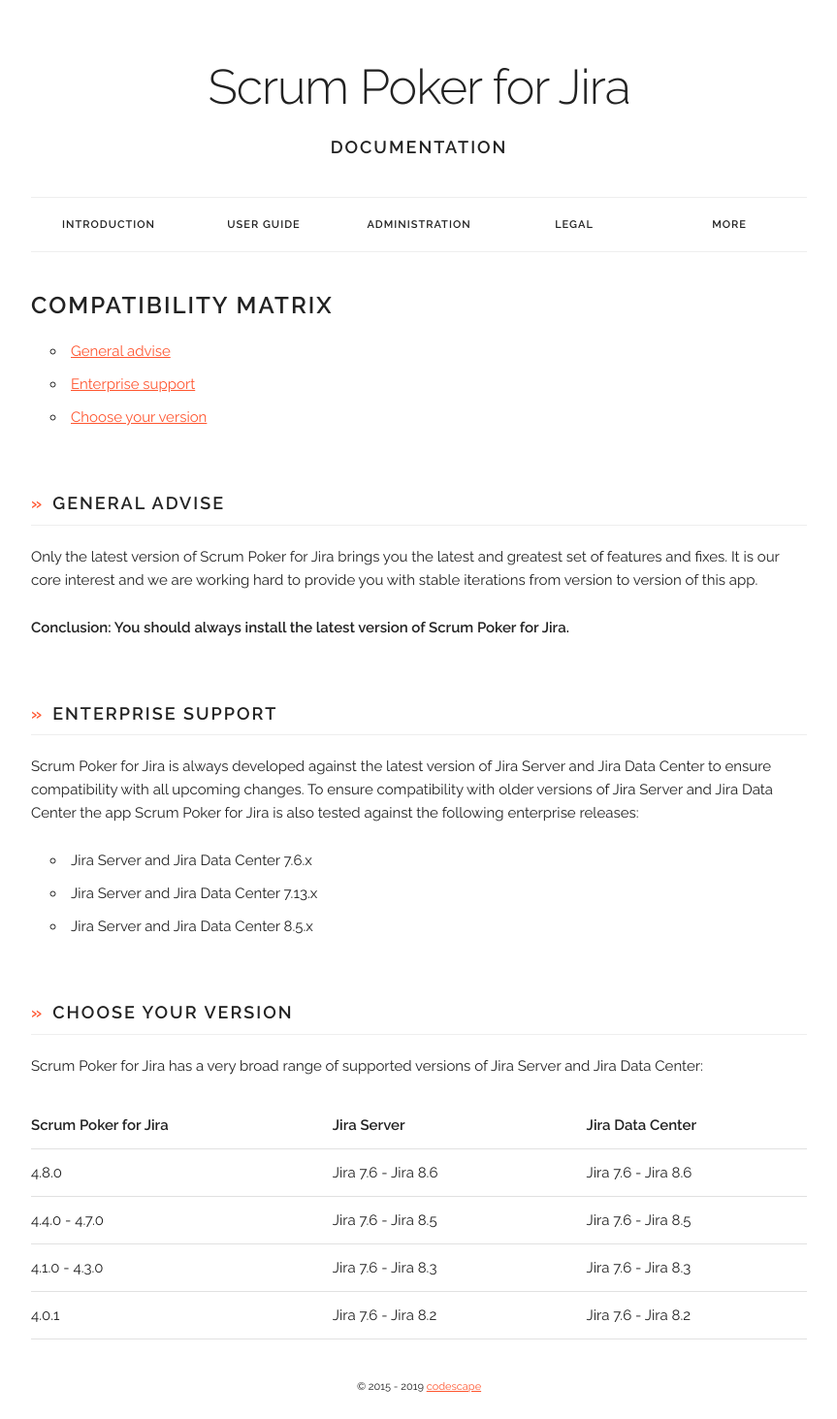
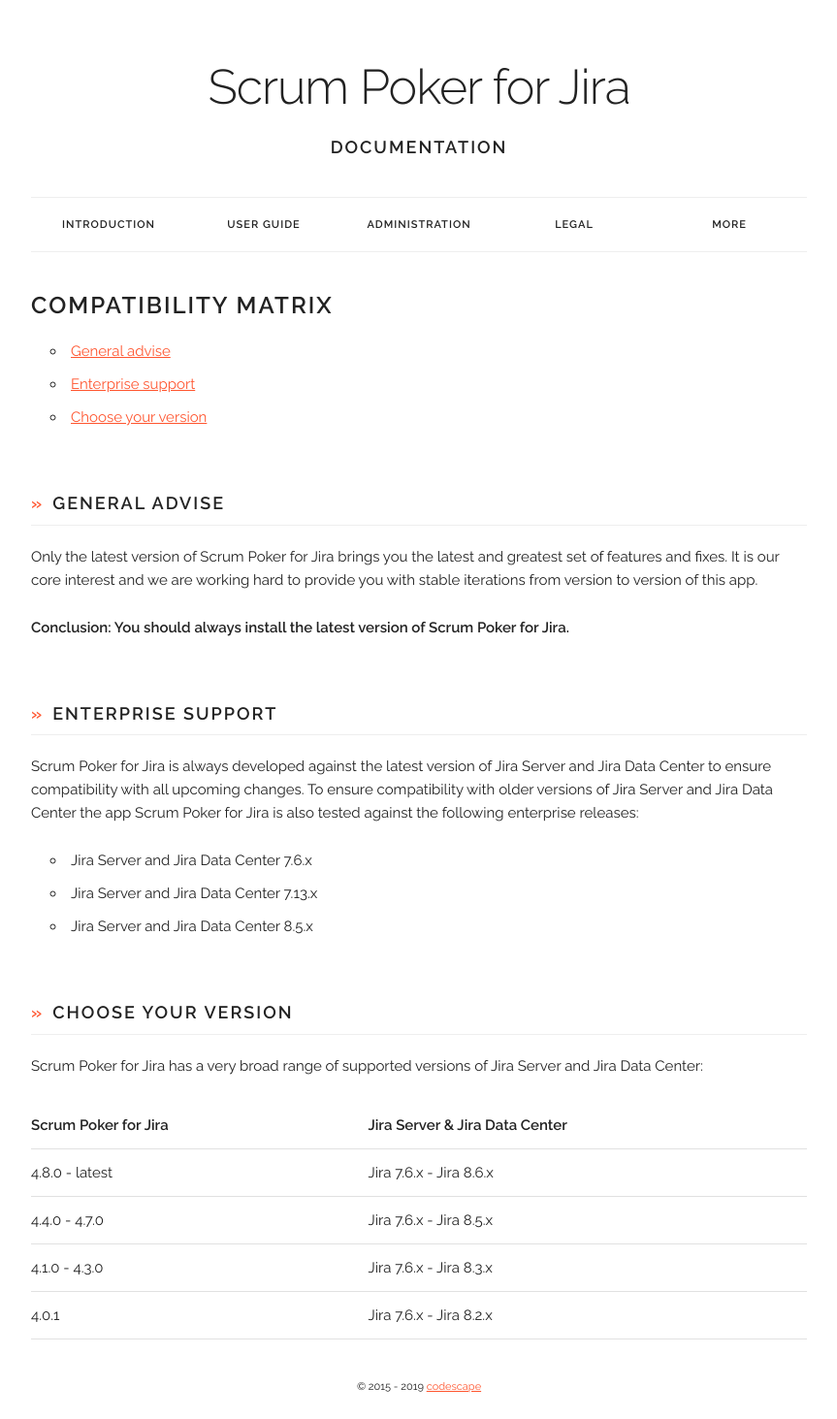
Before and after one commit to codescape/jira-scrum-poker, a Jekyll site: the page built from docs/compatibility-matrix.md, in a window 1280 px wide. Shown: the whole page at 97% size, without its empty margins (208-1071 px from the left). Built offline with Jekyll 4.4.1, drawn with Linux system fonts in a browser that asks for light colours; nearby versions of some CDN libraries.

Commit message:
docs: update compatibility matrix

```diff
--- a/docs/compatibility-matrix.md
+++ b/docs/compatibility-matrix.md
@@ -26,9 +26,9 @@
 
 Scrum Poker for Jira has a very broad range of supported versions of Jira Server and Jira Data Center:
 
-| Scrum Poker for Jira | Jira Server           | Jira Data Center      |
-| -------------------- | --------------------- | --------------------- |
-| 4.8.0                | Jira 7.6 - Jira 8.6   | Jira 7.6 - Jira 8.6   |
-| 4.4.0 - 4.7.0        | Jira 7.6 - Jira 8.5   | Jira 7.6 - Jira 8.5   |
-| 4.1.0 - 4.3.0        | Jira 7.6 - Jira 8.3   | Jira 7.6 - Jira 8.3   |
-| 4.0.1                | Jira 7.6 - Jira 8.2   | Jira 7.6 - Jira 8.2   |
+| Scrum Poker for Jira | Jira Server & Jira Data Center |
+| -------------------- | ------------------------------ |
+| 4.8.0 - latest       | Jira 7.6.x - Jira 8.6.x        |
+| 4.4.0 - 4.7.0        | Jira 7.6.x - Jira 8.5.x        |
+| 4.1.0 - 4.3.0        | Jira 7.6.x - Jira 8.3.x        |
+| 4.0.1                | Jira 7.6.x - Jira 8.2.x        |
```
Also changed, not shown: docs/changelog.md.
